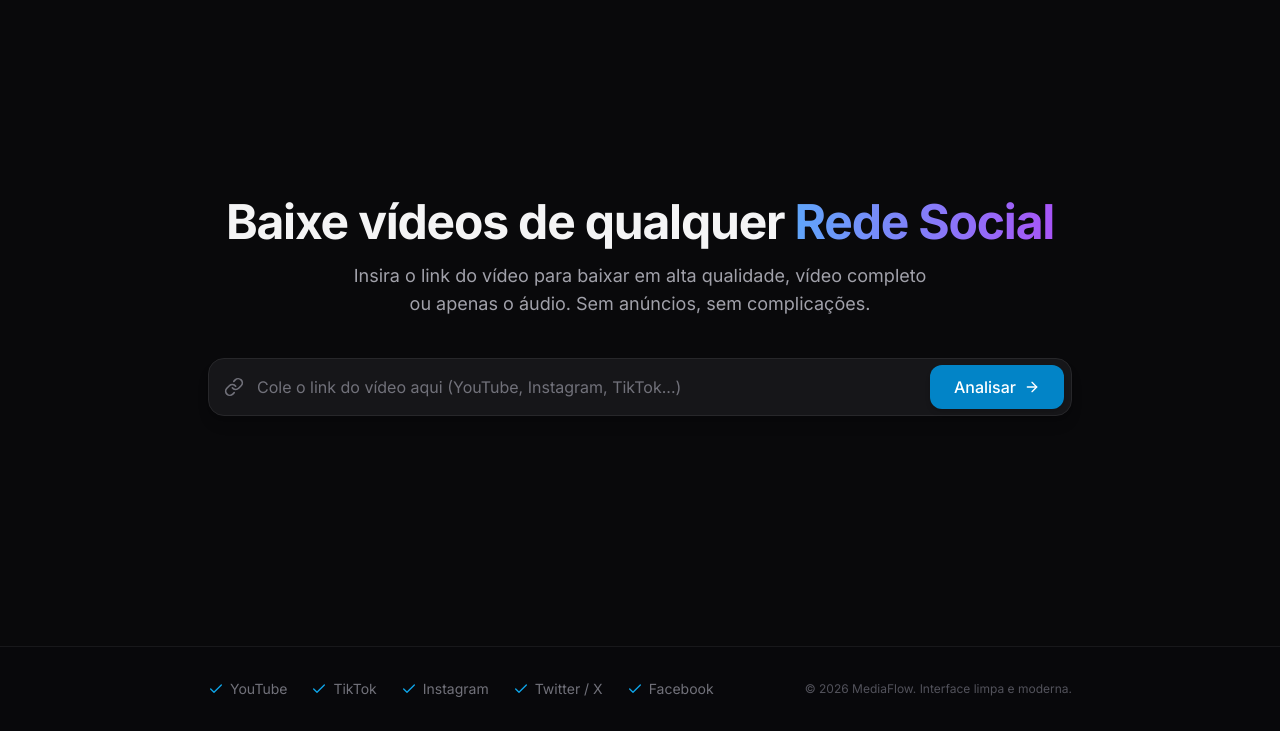
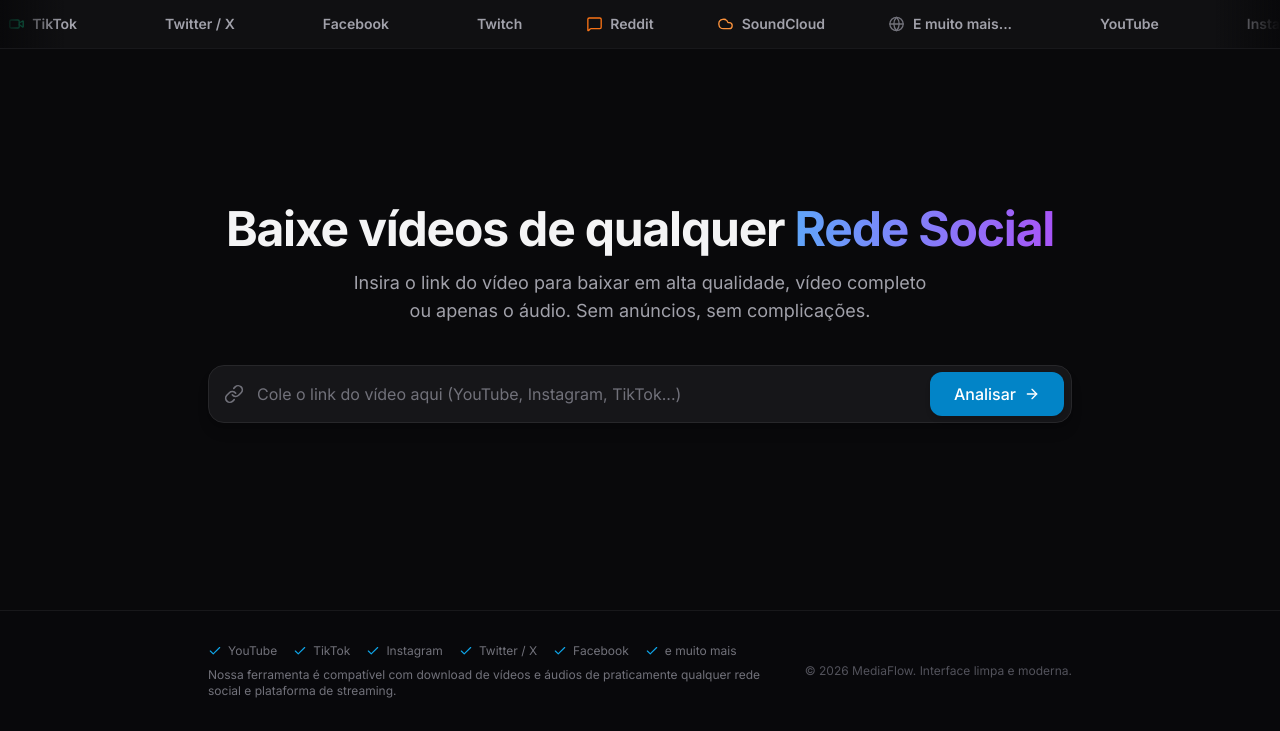
Before and after one commit to grsantos56/video-donwloader, a Flask app: page / in a window 1280 px wide. Shown: the part 69-800 px from the top of the page. Run offline with Flask 3, Linux system fonts and the light colour scheme; some libraries are stand-ins or nearby versions.

Commit message:
Add scrolling social media marquee letreiro banner and update footer with supported networks statement

```diff
--- a/templates/index.html
+++ b/templates/index.html
@@ -74,6 +74,15 @@
             -webkit-backdrop-filter: blur(12px);
             border: 1px solid rgba(63, 63, 70, 0.4);
         }
+        @keyframes marquee {
+            0% { transform: translateX(0); }
+            100% { transform: translateX(-50%); }
+        }
+        .animate-marquee {
+            display: flex;
+            width: max-content;
+            animation: marquee 30s linear infinite;
+        }
     </style>
 </head>
 <body class="bg-zinc-50 text-zinc-950 dark:bg-zinc-950 dark:text-zinc-100 min-h-screen flex flex-col justify-between selection:bg-brand-500 selection:text-white transition-colors duration-300">
@@ -97,6 +106,74 @@
             </div>
         </div>
     </header>
+
+    <!-- Scrolling Marquee for Supported Social Media -->
+    <div class="relative w-full overflow-hidden bg-zinc-100 dark:bg-zinc-900/50 border-b border-zinc-200 dark:border-zinc-900 py-3.5 transition-colors duration-300">
+        <!-- Edge gradient masks -->
+        <div class="absolute left-0 top-0 bottom-0 w-16 bg-gradient-to-r from-zinc-50 to-transparent dark:from-zinc-950 z-10 pointer-events-none transition-all duration-300"></div>
+        <div class="absolute right-0 top-0 bottom-0 w-16 bg-gradient-to-l from-zinc-50 to-transparent dark:from-zinc-950 z-10 pointer-events-none transition-all duration-300"></div>
+
+        <!-- Marquee list -->
+        <div class="animate-marquee flex items-center gap-16 whitespace-nowrap">
+            <!-- Group 1 -->
+            <div class="flex items-center gap-2 text-sm font-semibold text-zinc-600 dark:text-zinc-400">
+                <i data-lucide="youtube" class="w-4 h-4 text-red-500"></i> YouTube
+            </div>
+            <div class="flex items-center gap-2 text-sm font-semibold text-zinc-600 dark:text-zinc-400">
+                <i data-lucide="instagram" class="w-4 h-4 text-pink-500"></i> Instagram
+            </div>
+            <div class="flex items-center gap-2 text-sm font-semibold text-zinc-600 dark:text-zinc-400">
+                <i data-lucide="video" class="w-4 h-4 text-emerald-500"></i> TikTok
+            </div>
+            <div class="flex items-center gap-2 text-sm font-semibold text-zinc-600 dark:text-zinc-400">
+                <i data-lucide="twitter" class="w-4 h-4 text-sky-400"></i> Twitter / X
+            </div>
+            <div class="flex items-center gap-2 text-sm font-semibold text-zinc-600 dark:text-zinc-400">
+                <i data-lucide="facebook" class="w-4 h-4 text-blue-600"></i> Facebook
+            </div>
+            <div class="flex items-center gap-2 text-sm font-semibold text-zinc-600 dark:text-zinc-400">
+                <i data-lucide="twitch" class="w-4 h-4 text-purple-500"></i> Twitch
+            </div>
+            <div class="flex items-center gap-2 text-sm font-semibold text-zinc-600 dark:text-zinc-400">
+                <i data-lucide="message-square" class="w-4 h-4 text-orange-500"></i> Reddit
+            </div>
+            <div class="flex items-center gap-2 text-sm font-semibold text-zinc-600 dark:text-zinc-400">
+                <i data-lucide="cloud" class="w-4 h-4 text-orange-400"></i> SoundCloud
+            </div>
+            <div class="flex items-center gap-2 text-sm font-semibold text-zinc-600 dark:text-zinc-400">
+                <i data-lucide="globe" class="w-4 h-4 text-zinc-500"></i> E muito mais...
+            </div>
+
+            <!-- Group 2 (Duplicate for loop) -->
+            <div class="flex items-center gap-2 text-sm font-semibold text-zinc-600 dark:text-zinc-400">
+                <i data-lucide="youtube" class="w-4 h-4 text-red-500"></i> YouTube
+            </div>
+            <div class="flex items-center gap-2 text-sm font-semibold text-zinc-600 dark:text-zinc-400">
+                <i data-lucide="instagram" class="w-4 h-4 text-pink-500"></i> Instagram
+            </div>
+            <div class="flex items-center gap-2 text-sm font-semibold text-zinc-600 dark:text-zinc-400">
+                <i data-lucide="video" class="w-4 h-4 text-emerald-500"></i> TikTok
+            </div>
+            <div class="flex items-center gap-2 text-sm font-semibold text-zinc-600 dark:text-zinc-400">
+                <i data-lucide="twitter" class="w-4 h-4 text-sky-400"></i> Twitter / X
+            </div>
+            <div class="flex items-center gap-2 text-sm font-semibold text-zinc-600 dark:text-zinc-400">
+                <i data-lucide="facebook" class="w-4 h-4 text-blue-600"></i> Facebook
+            </div>
+            <div class="flex items-center gap-2 text-sm font-semibold text-zinc-600 dark:text-zinc-400">
+                <i data-lucide="twitch" class="w-4 h-4 text-purple-500"></i> Twitch
+            </div>
+            <div class="flex items-center gap-2 text-sm font-semibold text-zinc-600 dark:text-zinc-400">
+                <i data-lucide="message-square" class="w-4 h-4 text-orange-500"></i> Reddit
+            </div>
+            <div class="flex items-center gap-2 text-sm font-semibold text-zinc-600 dark:text-zinc-400">
+                <i data-lucide="cloud" class="w-4 h-4 text-orange-400"></i> SoundCloud
+            </div>
+            <div class="flex items-center gap-2 text-sm font-semibold text-zinc-600 dark:text-zinc-400">
+                <i data-lucide="globe" class="w-4 h-4 text-zinc-500"></i> E muito mais...
+            </div>
+        </div>
+    </div>
 
     <!-- Main Content -->
     <main class="flex-grow max-w-4xl w-full mx-auto px-4 py-12 flex flex-col justify-center">
@@ -232,15 +309,21 @@
 
     <!-- Footer -->
     <footer class="border-t border-zinc-200 dark:border-zinc-900 bg-zinc-100/40 dark:bg-zinc-950/40 py-8 transition-colors duration-300">
-        <div class="max-w-4xl mx-auto px-4 flex flex-col md:flex-row items-center justify-between gap-4">
-            <div class="flex flex-wrap justify-center gap-6 text-sm text-zinc-500">
-                <span class="flex items-center gap-1.5"><i data-lucide="check" class="w-4 h-4 text-brand-500"></i> YouTube</span>
-                <span class="flex items-center gap-1.5"><i data-lucide="check" class="w-4 h-4 text-brand-500"></i> TikTok</span>
-                <span class="flex items-center gap-1.5"><i data-lucide="check" class="w-4 h-4 text-brand-500"></i> Instagram</span>
-                <span class="flex items-center gap-1.5"><i data-lucide="check" class="w-4 h-4 text-brand-500"></i> Twitter / X</span>
-                <span class="flex items-center gap-1.5"><i data-lucide="check" class="w-4 h-4 text-brand-500"></i> Facebook</span>
+        <div class="max-w-4xl mx-auto px-4 flex flex-col md:flex-row items-center justify-between gap-6">
+            <div class="flex flex-col gap-2">
+                <div class="flex flex-wrap justify-center md:justify-start gap-4 text-xs text-zinc-500">
+                    <span class="flex items-center gap-1.5"><i data-lucide="check" class="w-3.5 h-3.5 text-brand-500"></i> YouTube</span>
+                    <span class="flex items-center gap-1.5"><i data-lucide="check" class="w-3.5 h-3.5 text-brand-500"></i> TikTok</span>
+                    <span class="flex items-center gap-1.5"><i data-lucide="check" class="w-3.5 h-3.5 text-brand-500"></i> Instagram</span>
+                    <span class="flex items-center gap-1.5"><i data-lucide="check" class="w-3.5 h-3.5 text-brand-500"></i> Twitter / X</span>
+                    <span class="flex items-center gap-1.5"><i data-lucide="check" class="w-3.5 h-3.5 text-brand-500"></i> Facebook</span>
+                    <span class="flex items-center gap-1.5"><i data-lucide="check" class="w-3.5 h-3.5 text-brand-500"></i> e muito mais</span>
+                </div>
+                <p class="text-xs text-zinc-400 dark:text-zinc-500 text-center md:text-left transition-colors duration-300">
+                    Nossa ferramenta é compatível com download de vídeos e áudios de praticamente qualquer rede social e plataforma de streaming.
+                </p>
             </div>
-            <div class="text-xs text-zinc-400 dark:text-zinc-600 transition-colors duration-300">
+            <div class="text-xs text-zinc-400 dark:text-zinc-600 transition-colors duration-300 flex-shrink-0 text-center md:text-right">
                 &copy; 2026 MediaFlow. Interface limpa e moderna.
             </div>
         </div>
```
